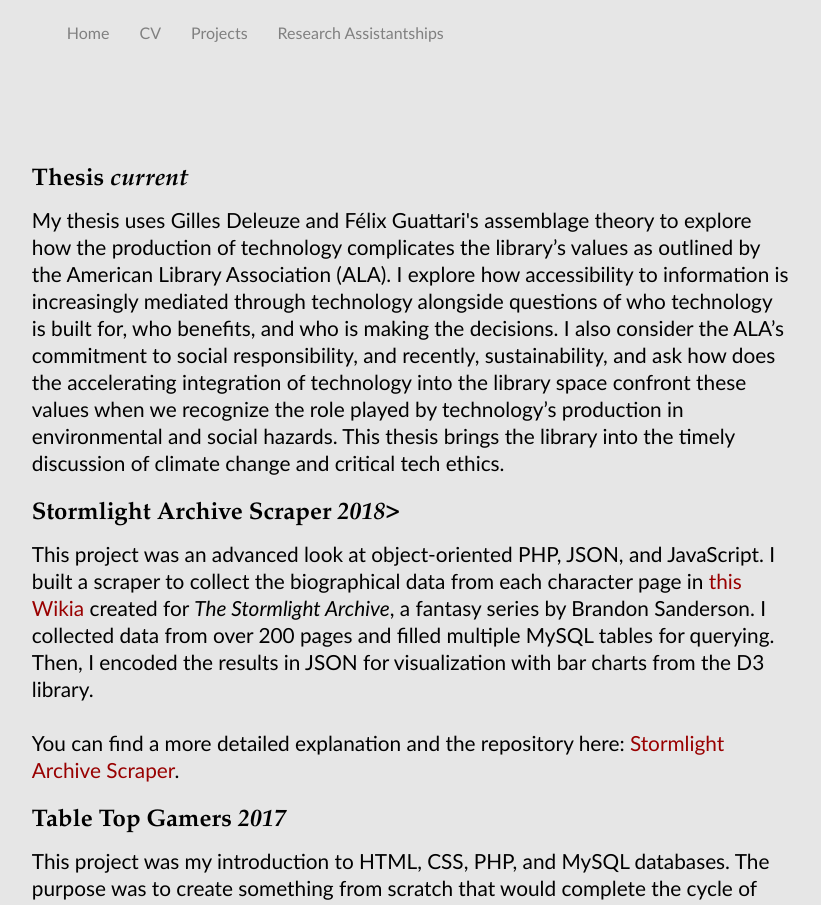
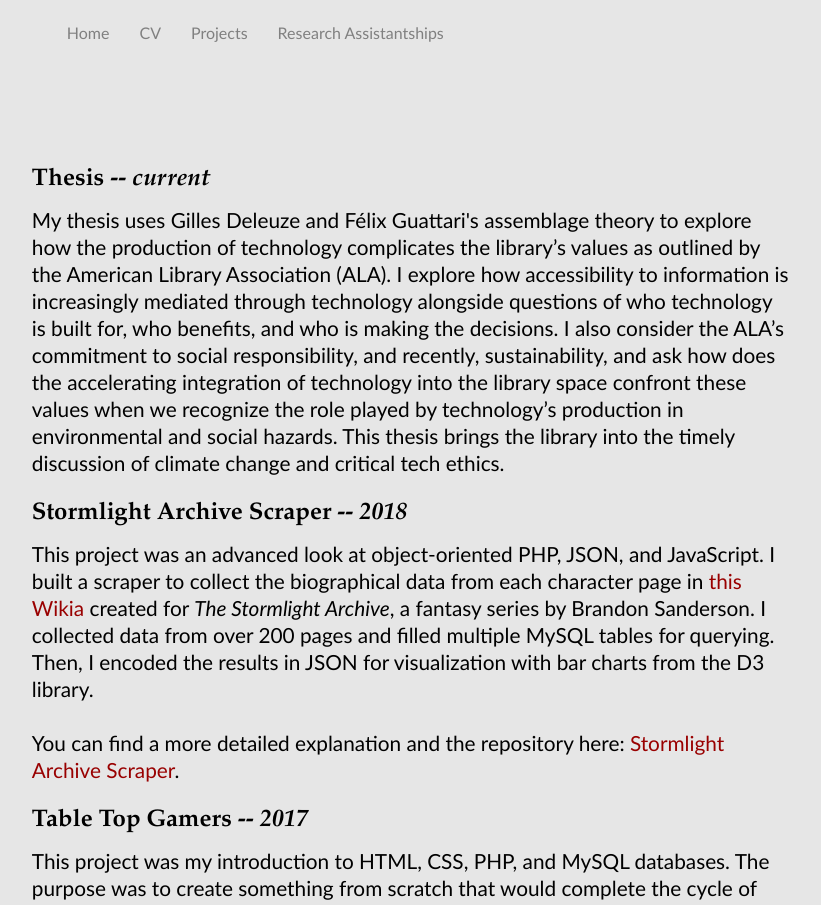
Before and after one commit to k-j-oliver/k-j-oliver.github.io, a Jekyll site: the page built from projects/index.html, in a window 1280 px wide. Shown: the top 905 px of the page, without its empty margins (229-1050 px from the left). Built offline with Jekyll 4.4.1, drawn with Linux system fonts in a browser that asks for light colours.

```diff
--- a/projects/index.html
+++ b/projects/index.html
@@ -5,14 +5,14 @@ title: Projects - Kathleen Oliver
 <div class="content">
   <div class="buffer"></div>
 
-  <h3>Thesis <i>current</i></h3>
+  <h3>Thesis -- <i>current</i></h3>
   <p>My thesis uses Gilles Deleuze and Félix Guattari's assemblage theory to explore how the production of technology complicates the library’s values as outlined by the American Library Association (ALA). I explore how accessibility to information is increasingly mediated through technology alongside questions of who technology is built for, who benefits, and who is making the decisions. I also consider the ALA’s commitment to social responsibility, and recently, sustainability, and ask how does the accelerating integration of technology into the library space confront these values when we recognize the role played by technology’s production in environmental and social hazards. This thesis brings the library into the timely discussion of climate change and critical tech ethics.</p>
 
-  <h3>Stormlight Archive Scraper <i>2018></i></h3>
+  <h3>Stormlight Archive Scraper -- <i>2018</i></h3>
   <p>This project was an advanced look at object-oriented PHP, JSON, and JavaScript. I built a scraper to collect the biographical data from each character page in <a href="http://stormlightarchive.wikia.com/wiki/Category:Characters"  target="_blank">this Wikia</a> created for <i>The Stormlight Archive</i>, a fantasy series by Brandon Sanderson. I collected data from over 200 pages and filled multiple MySQL tables for querying. Then, I encoded the results in JSON for visualization with bar charts from the D3 library.<br><br>
 You can find a more detailed explanation and the repository here: <a href="https://k-j-oliver.github.io/StormlightArchiveScraper/"  target="_blank">Stormlight Archive Scraper</a>.</p>
 
-  <h3>Table Top Gamers <i>2017</i></h3>
+  <h3>Table Top Gamers -- <i>2017</i></h3>
   <p>This project was my introduction to HTML, CSS, PHP, and MySQL databases. The purpose was to create something from scratch that would complete the cycle of receiving, saving, retrieving, and showing user input. This project allowed users to make an account with an avatar, add a game to the database, and rate a game with their play experience. The retrieval would show all games in the database, user responses, and sort the top 3 rated games based on this input.<br><br>
 While the website is no longer linked to the database and functional, you can still view the bones of it here: <a href="http://hucodev.srv.ualberta.ca/oliver2/index.php" target="_blank">Table Top Gamers</a>. The HTML, CSS, and MySQL code will be uploaded soon.</p>
 </div>
```
